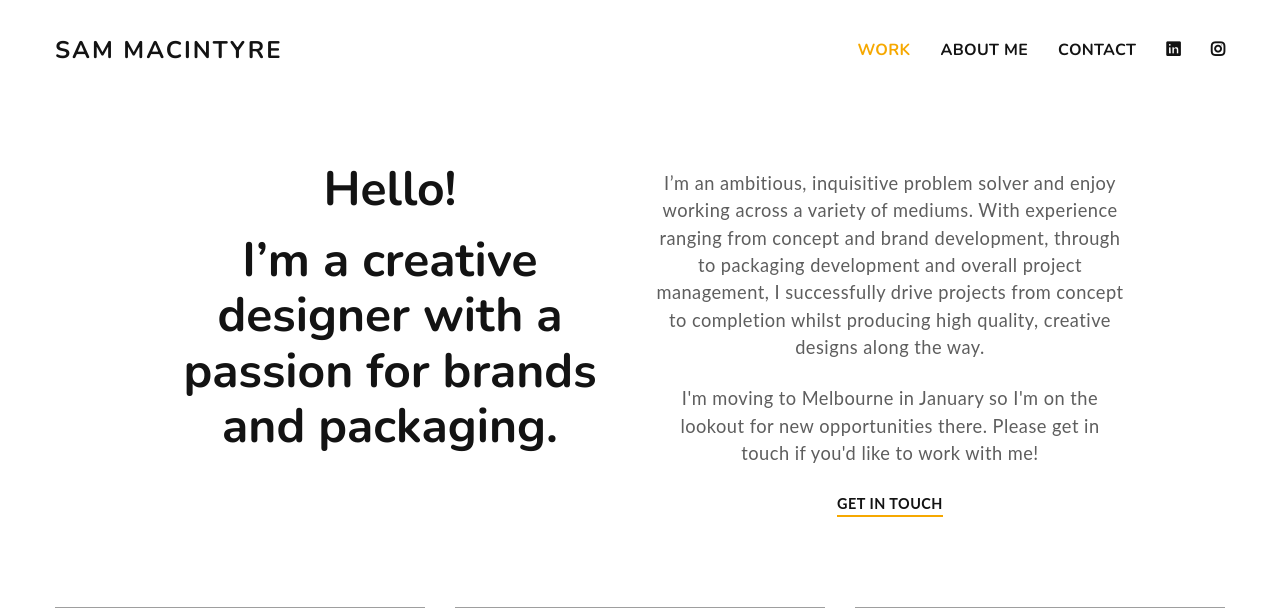
After one commit to Cmac2712/sm-portfolio-site, a PHP site: page /index.php in a window 1280 px wide. The commit adds this page. Shown: the top 608 px of the page. Run offline with PHP 8.4, Linux system fonts and the light colour scheme; grey boxes are pictures that could not be loaded.

Commit message:
Changed to html to php

```diff
--- a/gulpfile.js
+++ b/gulpfile.js
@@ -5,9 +5,7 @@
 
 gulp.task('serve', function () {
     bs.init({
-		server: {
-			baseDir: './'
-		}
+		server: 'localhost'
     });
 
 	//gulp.watch("./styles/*.scss", ['sass']);
--- /dev/null
+++ b/inc/nav.php
@@ -0,0 +1,72 @@
+        <!--
+            START: Navbar
+
+            Additional Classes:
+                .dk-navbar-sticky
+                .dk-navbar-transparent
+                .dk-navbar-white
+                .dk-navbar-fullscreen || .dk-navbar-(xl, lg, md, sm)-fullscreen
+        -->
+        <nav class="dk-navbar dk-navbar-sticky dk-navbar-lg-fullscreen">
+            <div class="container">
+                <div class="dk-nav-content">
+
+                    <a href="/" class="dk-nav-logo">SAM&nbsp;MACINTYRE</a>
+
+
+
+            <ul class="dk-nav dk-nav-align-right">
+                <!-- LINK ONE -->
+                <li class="dk-drop-item active">
+                    <a href="/">
+                        Work
+                    </a>
+                </li>
+                <!-- LINK TWO -->
+                <li class="dk-drop-item">
+                    <a href="about-me.html">
+                        About Me
+                    </a>
+                </li>
+                <!-- LINK THREE -->
+                <li class="dk-drop-item">
+                    <a href="contact.html">
+                        Contact
+                    </a>
+                </li>
+                <!-- LINK FOUR -->
+                <li class="dk-drop-item">
+                    <a href="https://www.linkedin.com/in/samcoton/">
+                        <span class="fab fa-linkedin"></span>
+                    </a>
+                </li>
+                 <!-- LINK FIVE -->
+                <li class="dk-drop-item">
+                    <a href="https://www.instagram.com/smac_design/">
+                        <span class="fab fa-instagram"></span>
+                    </a>
+                </li>
+            </ul>
+
+                </div>
+            </div>
+        </nav>
+
+<div class="dk-navbar dk-navbar-fullscreen">
+    <div class="container">
+        <div class="d-block"></div>
+        <div class="dk-nav-content">
+            <!-- This will copy the contents of the dk-nav-content -->
+        </div>
+        <ul class="dk-social-links text-center">
+            <li><a href="#" class="dk-social-facebook"><span class="fab fa-facebook-f"></span></a></li>
+            <li><a href="#" class="dk-social-twitter"><span class="fab fa-twitter"></span></a></li>
+            <li><a href="#" class="dk-social-google-plus"><span class="fab fa-google-plus-g"></span></a></li>
+            <li><a href="#" class="dk-social-behance"><span class="fab fa-behance"></span></a></li>
+            <li><a href="#" class="dk-social-pinterest"><span class="fab fa-pinterest"></span></a></li>
+            <li><a href="#" class="dk-social-instagram"><span class="fab fa-instagram"></span></a></li>
+        </ul>
+    </div>
+</div>
+
+        <!-- END: Navbar -->
--- a/index.html
+++ b/index.php
@@ -66,66 +66,7 @@
             <div class="dk-main">
 
 
-        <!--
-            START: Navbar
-
-            Additional Classes:
-                .dk-navbar-sticky
-                .dk-navbar-transparent
-                .dk-navbar-white
-                .dk-navbar-fullscreen || .dk-navbar-(xl, lg, md, sm)-fullscreen
-        -->
-        <nav class="dk-navbar dk-navbar-sticky dk-navbar-lg-fullscreen">
-            <div class="container">
-                <div class="dk-nav-content">
-
-                    <a href="/" class="dk-nav-logo">SAM&nbsp;MACINTYRE</a>
-
-
-
-            <ul class="dk-nav dk-nav-align-right">
-                <!-- LINK ONE -->
-                <li class="dk-drop-item active">
-                    <a href="/">
-                        Work
-                    </a>
-                </li>
-                <!-- LINK TWO -->
-                <li class="dk-drop-item">
-                    <a href="about-me.html">
-                        About Me
-                    </a>
-                </li>
-                <!-- LINK THREE -->
-                <li class="dk-drop-item">
-                    <a href="contact.html">
-                        Contact
-                    </a>
-                </li>
-                <!-- LINK FOUR -->
-                <li class="dk-drop-item">
-                    <a href="https://www.linkedin.com/in/samcoton/">
-                        <span class="fab fa-linkedin"></span>
-                    </a>
-                </li>
-                 <!-- LINK FIVE -->
-                <li class="dk-drop-item">
-                    <a href="https://www.instagram.com/smac_design/">
-                        <span class="fab fa-instagram"></span>
-                    </a>
-                </li>
-            </ul>
-
-                </div>
-            </div>
-        </nav>
-
-        <!-- END: Navbar -->
-
-
-
-
-
+		<?php include_once('./inc/nav.php'); ?>
 
 
     <div class="dk-box-1 mnt-20">
```
Also changed, not shown: LDT-hair-folio.php (renamed from LDT-hair-folio.html), SC-foundation-folio.php (renamed from SC-foundation-folio.html), a-love-story-folio.php (renamed from a-love-story-folio.html), about-me.php (renamed from about-me.html), about.php (renamed from about.html), brill-muffins-folio.php (renamed from brill-muffins-folio.html), chairmans-ruin-folio.php (renamed from chairmans-ruin-folio.html), character-license-folio.php (renamed from character-license-folio.html), contact.php (renamed from contact.html), disney-kitchen-folio.php (renamed from disney-kitchen-folio.html), dkportfolio.php (renamed from dkportfolio.html), hersheys-reeses-bakery-folio.php (renamed from hersheys-reeses-bakery-folio.html), portfolio.php (renamed from portfolio.html), reeses-rounds-folio.php (renamed from reeses-rounds-folio.html), 1 more files, 1 other file.
